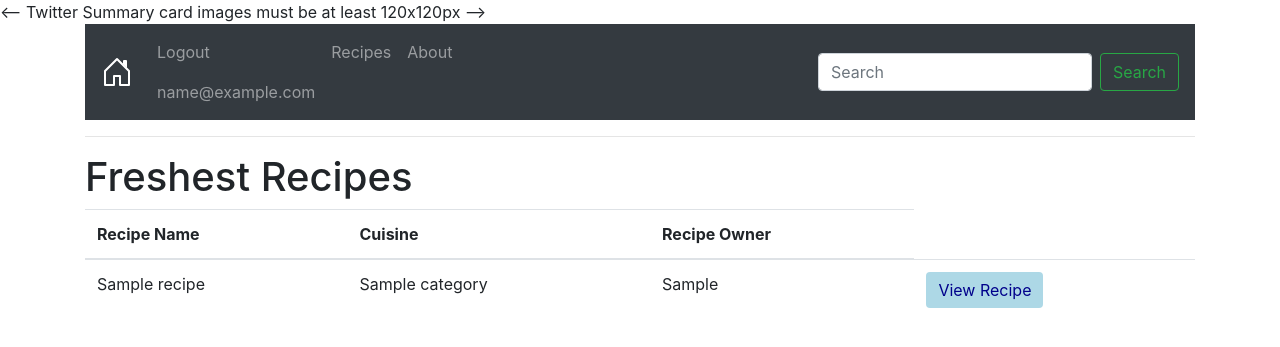
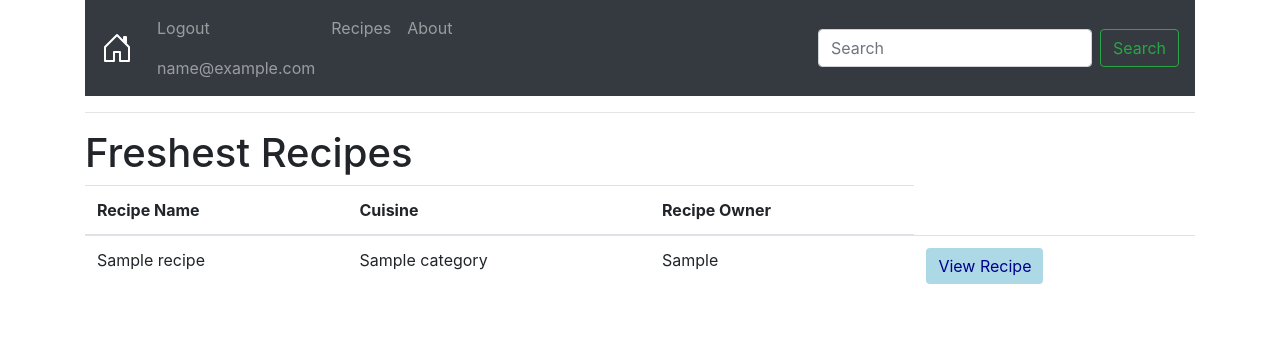
Before and after one commit to yevpavlyk/recipe_application, a Flask app: page / in a window 1280 px wide. Shown: the top 347 px of the page. Run offline with Flask 2, Linux system fonts and the light colour scheme; a user stored in the database is signed in; a database or web service that is not in the repository returns one stand-in record (values such as "Sample title"); some libraries are stand-ins or nearby versions.

Commit message:
Update base.html

```diff
--- a/templates/base.html
+++ b/templates/base.html
@@ -19,7 +19,7 @@
   <meta name="twitter:title" content="yevpav.me">
   <meta name="twitter:description" content="A website of affordable and easy dinner recipes for all.">
   <meta name="twitter:creator" content="@author_handle">
-  <-- Twitter Summary card images must be at least 120x120px -->
+  <!-- Twitter Summary card images must be at least 120x120px -->
   <meta name="twitter:image" content="http://www.example.com/static/italianfood.jpeg">
 
   <!-- Open Graph data -->
```
